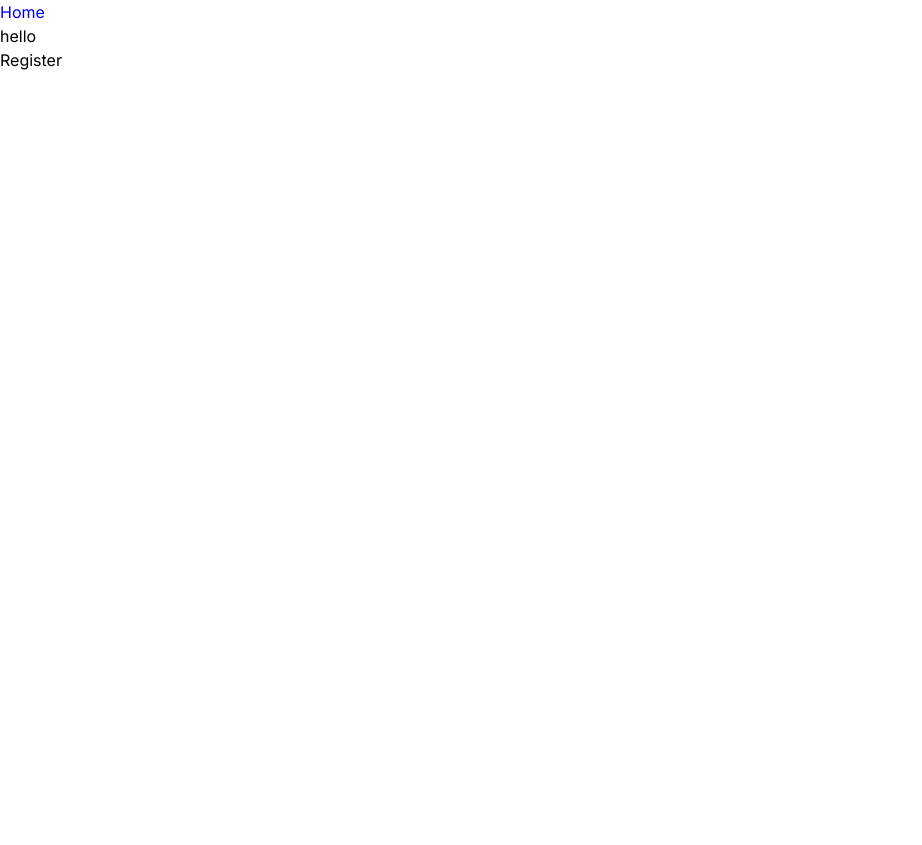
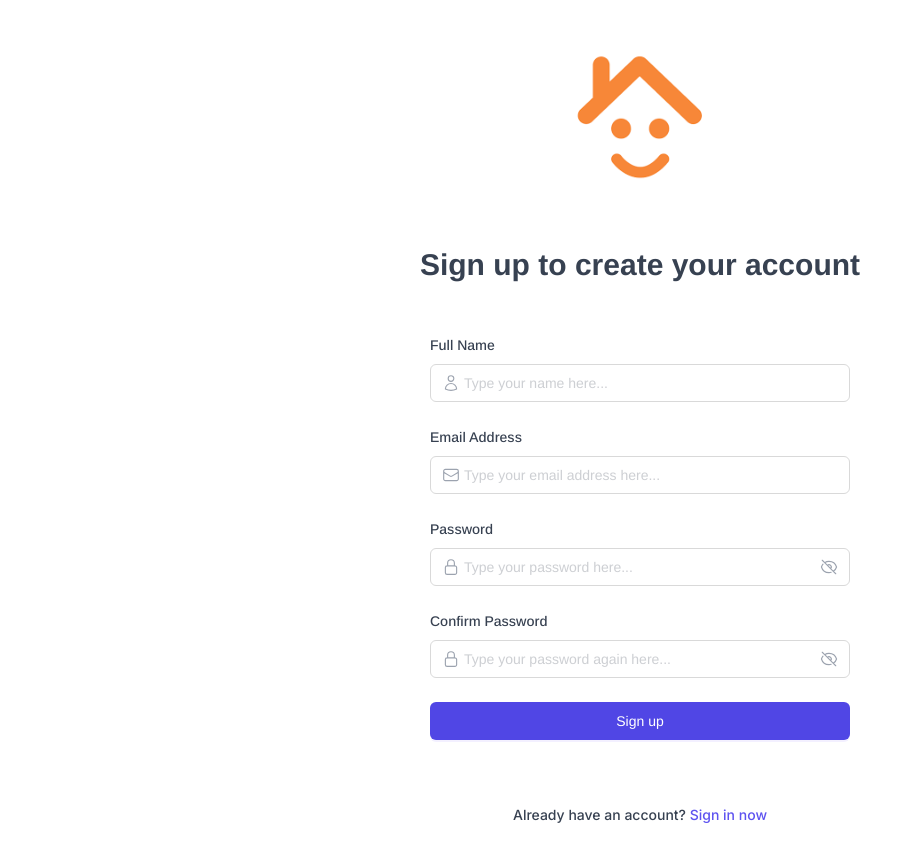
Before and after one commit to lamtran8401/7Up_Accommodation_Booking_Client, a React (Vite) app: page /auth/register in a window 1280 px wide. Shown: the whole page, without its empty margins (0-922 px from the left). Before the commit the page ends 800 px from the top, so only its background shows below. Built offline with nearby package versions, Linux system fonts and the light colour scheme.

Commit message:
update form login/register

```diff
--- a/package.json
+++ b/package.json
@@ -10,6 +10,9 @@
     "preview": "vite preview"
   },
   "dependencies": {
+    "@heroicons/react": "^2.0.17",
+    "antd": "^5.4.4",
+    "axios": "^1.3.6",
     "normalize.css": "^8.0.1",
     "react": "^18.2.0",
     "react-dom": "^18.2.0",
--- /dev/null
+++ b/src/components/GlobalStyle/index.jsx
@@ -0,0 +1,24 @@
+import { ConfigProvider } from 'antd'
+
+// eslint-disable-next-line react/prop-types
+const GlobalStyle = ({ children }) => {
+  return (
+    <ConfigProvider
+      theme={{
+        token: {
+          colorPrimary: '#5046e5',
+          colorPrimaryHover: '#4338ca',
+          borderRadius: 6,
+          colorError: '#dc2625',
+          colorTextBase: '#374151',
+          controlHeight: 38,
+          fontFamily: "'Arimo', 'Roboto', sans-serif",
+          fontSize: 14,
+        },
+      }}>
+      {children}
+    </ConfigProvider>
+  )
+}
+
+export default GlobalStyle
--- a/src/layouts/auth/form.scss
+++ b/src/layouts/auth/form.scss
@@ -0,0 +1,53 @@
+.form {
+  padding: 2rem 4rem;
+  &__title.ant-typography {
+    text-align: center;
+    margin: 2rem 0 3rem;
+    font-weight: bold;
+    color: var(--text-color);
+  }
+
+  &__item {
+    .ant-form-item-label > label {
+      font-size: 1.4rem;
+      font-weight: 500;
+      color: var(--text-color);
+    }
+  }
+
+  &__btn {
+    width: 100%;
+  }
+
+  &__icon,
+  .ant-input-password-icon {
+    width: 1.8rem;
+    height: 1.8rem;
+    color: var(--text-color-lighter);
+  }
+
+  &-other-action {
+    font-size: 1.4rem;
+    font-weight: 500;
+
+    .ant-checkbox-wrapper {
+      .ant-checkbox {
+        translate: 0 2px;
+      }
+    }
+
+    .ant-form-item-control-input-content {
+      display: flex;
+      justify-content: space-between;
+      align-items: center;
+    }
+  }
+
+  &-redirect {
+    font-size: 1.4rem;
+    font-weight: 500;
+    color: var(--text-color);
+    text-align: center;
+    margin-top: 2rem;
+  }
+}
--- a/src/layouts/auth/index.jsx
+++ b/src/layouts/auth/index.jsx
@@ -1,17 +1,16 @@
 import { Link, Outlet } from 'react-router-dom'
-import './Form.scss'
+import './form.scss'
 import './style.scss'
+import logo from '../../assets/images/logo.png'
 
 const AuthLayout = () => {
   return (
     <div className='auth-layout'>
       <div className='auth-layout__logo'>
         <Link to='/'>
-          Home
-          {/* <img src={logo} alt='Brand Logo' loading='lazy' className='auth-layout__logo' /> */}
+          <img src={logo} alt='Brand Logo' loading='lazy' className='auth-layout__logo' />
         </Link>
       </div>
-      <div>hello</div>
       <Outlet />
     </div>
   )
--- a/src/layouts/auth/style.scss
+++ b/src/layouts/auth/style.scss
@@ -0,0 +1,15 @@
+.auth-layout {
+  margin: 2rem auto;
+  display: flex;
+  flex-direction: column;
+  width: min(90%, 50rem);
+
+  .auth-layout__logo {
+    width: 20rem;
+    align-self: center;
+
+    > img {
+      width: 100%;
+    }
+  }
+}
--- a/src/main.jsx
+++ b/src/main.jsx
@@ -1,9 +1,12 @@
 import React from 'react'
 import ReactDOM from 'react-dom/client'
 import App from './App'
+import GlobalStyle from './components/GlobalStyle'
 
 ReactDOM.createRoot(document.getElementById('root')).render(
   <React.StrictMode>
-    <App />
+    <GlobalStyle>
+      <App />
+    </GlobalStyle>
   </React.StrictMode>
 )
--- a/src/pages/auth/login/index.jsx
+++ b/src/pages/auth/login/index.jsx
@@ -1,5 +1,66 @@
+import { EyeIcon, EyeSlashIcon, LockClosedIcon, UserIcon } from '@heroicons/react/24/outline'
+import { Button, Checkbox, Form, Input, Typography } from 'antd'
+import { Link } from 'react-router-dom'
+
 const Login = () => {
-  return <div>Login</div>
+  const [form] = Form.useForm()
+  return (
+    <div className='login'>
+      <Typography.Title level={2} className='form__title'>
+        Sign in to your account
+      </Typography.Title>
+      <Form form={form} layout='vertical' className='form sign-in-form'>
+        <Form.Item
+          name='email'
+          label='Email Address'
+          className='form__item'
+          required={false}
+          rules={[
+            { required: true, message: 'Please input your Username!' },
+            {
+              type: 'email',
+              message: 'The input is not valid E-mail!',
+            },
+          ]}>
+          <Input
+            placeholder='Type your email address here...'
+            prefix={<UserIcon className='form__icon' />}
+          />
+        </Form.Item>
+        <Form.Item
+          name='password'
+          label='Password'
+          className='form__item'
+          required={false}
+          rules={[{ required: true, message: 'Please input your Password!' }]}>
+          <Input.Password
+            prefix={<LockClosedIcon className='form__icon' />}
+            iconRender={visible => (visible ? <EyeIcon /> : <EyeSlashIcon />)}
+            placeholder='Type your password here...'
+          />
+        </Form.Item>
+        <Form.Item className='form-other-action'>
+          <Checkbox className='form__remember'>Remember me</Checkbox>
+          <Link to='#' className='link'>
+            Forgot your password?
+          </Link>
+        </Form.Item>
+        <Form.Item className='form__item'>
+          <Button className='form__btn' type='primary' htmlType='submit'>
+            Sign in
+          </Button>
+        </Form.Item>
+      </Form>
+      <div className='form-redirect'>
+        <span>
+          Do not have an account?{' '}
+          <Link to='/auth/register' className='link'>
+            Sign up now
+          </Link>
+        </span>
+      </div>
+    </div>
+  )
 }
 
 export default Login
--- a/src/pages/auth/register/index.jsx
+++ b/src/pages/auth/register/index.jsx
@@ -1,5 +1,104 @@
+import {
+  EnvelopeIcon,
+  EyeIcon,
+  EyeSlashIcon,
+  LockClosedIcon,
+  UserIcon,
+} from '@heroicons/react/24/outline'
+import { Button, Form, Input, Typography } from 'antd'
+import { Link } from 'react-router-dom'
+
 const Register = () => {
-  return <div>Register</div>
+  const [form] = Form.useForm()
+
+  return (
+    <div className='register'>
+      <Typography.Title level={2} className='form__title'>
+        Sign up to create your account
+      </Typography.Title>
+      <Form form={form} layout='vertical' className='form sign-up-form'>
+        <Form.Item
+          name='name'
+          label='Full Name'
+          className='form__item'
+          required={false}
+          rules={[{ required: true, message: 'Please input your name!' }]}>
+          <Input
+            placeholder='Type your name here...'
+            prefix={<UserIcon className='form__icon' />}
+          />
+        </Form.Item>
+        <Form.Item
+          name='email'
+          label='Email Address'
+          className='form__item'
+          required={false}
+          rules={[
+            { required: true, message: 'Please input your Username!' },
+            {
+              type: 'email',
+              message: 'The input is not valid E-mail!',
+            },
+          ]}>
+          <Input
+            placeholder='Type your email address here...'
+            prefix={<EnvelopeIcon className='form__icon' />}
+          />
+        </Form.Item>
+        <Form.Item
+          name='password'
+          label='Password'
+          className='form__item'
+          required={false}
+          rules={[
+            { required: true, message: 'Please input your Password!' },
+            { min: 6, message: 'Password must be at least 6 characters!' },
+          ]}>
+          <Input.Password
+            prefix={<LockClosedIcon className='form__icon' />}
+            iconRender={visible => (visible ? <EyeIcon /> : <EyeSlashIcon />)}
+            placeholder='Type your password here...'
+          />
+        </Form.Item>
+        <Form.Item
+          name='confirmPassword'
+          label='Confirm Password'
+          className='form__item'
+          required={false}
+          rules={[
+            { required: true, message: 'Please input your Password!' },
+            { min: 6, message: 'Password must be at least 6 characters!' },
+            ({ getFieldValue }) => ({
+              validator: (_, value) => {
+                if (!value || getFieldValue('password') === value) {
+                  return Promise.resolve()
+                }
+                return Promise.reject(new Error('The two passwords that you entered do not match!'))
+              },
+            }),
+          ]}>
+          <Input.Password
+            prefix={<LockClosedIcon className='form__icon' />}
+            iconRender={visible => (visible ? <EyeIcon /> : <EyeSlashIcon />)}
+            placeholder='Type your password again here...'
+          />
+        </Form.Item>
+        <Form.Item className='form__item'>
+          <Button className='form__btn' type='primary' htmlType='submit'>
+            Sign up
+          </Button>
+        </Form.Item>
+      </Form>
+      <div className='form-redirect'>
+        <span>
+          Already have an account?{' '}
+          <Link to='/auth/login' className='link'>
+            Sign in now
+          </Link>
+        </span>
+      </div>
+    </div>
+  )
 }
 
 export default Register
```
Also changed, not shown: src/assets/images/logo.png (added), 1 other file (tests, documents, lock files or other folders).
